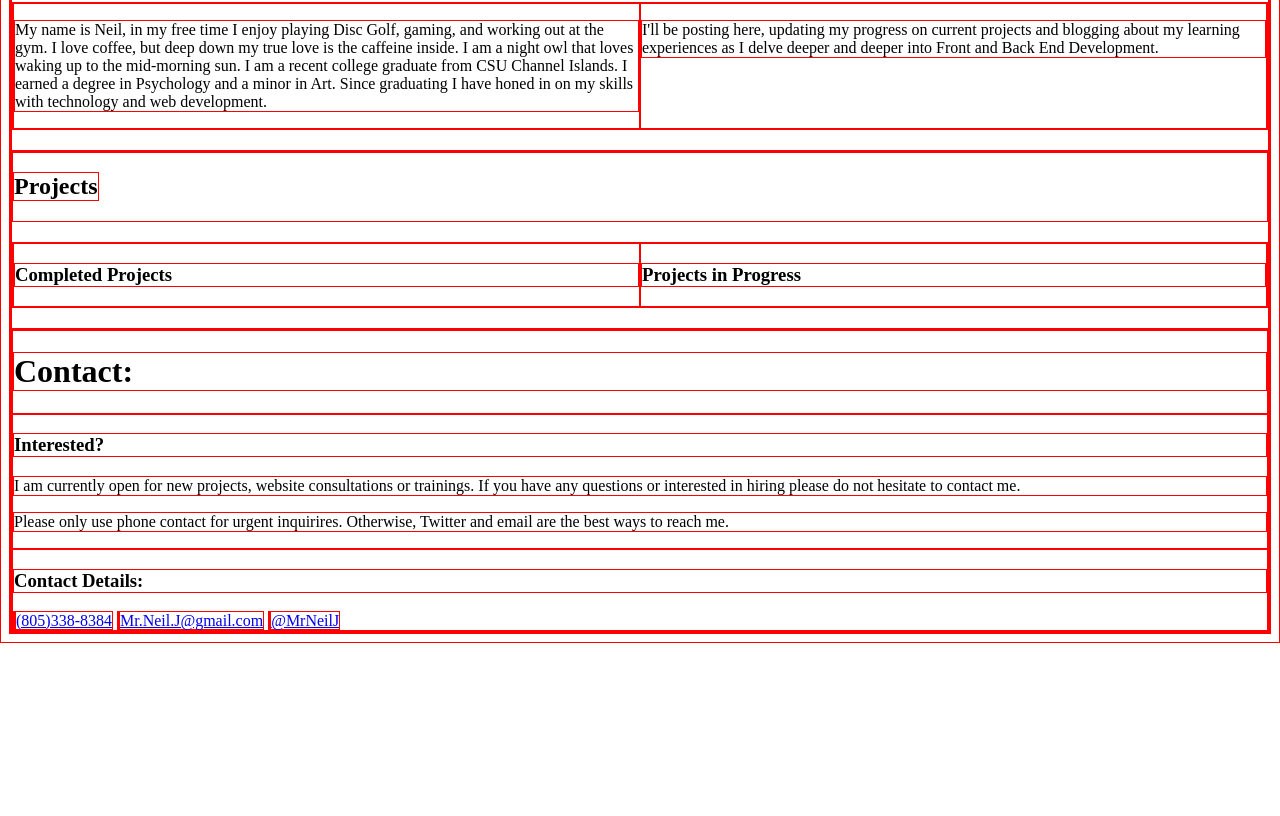
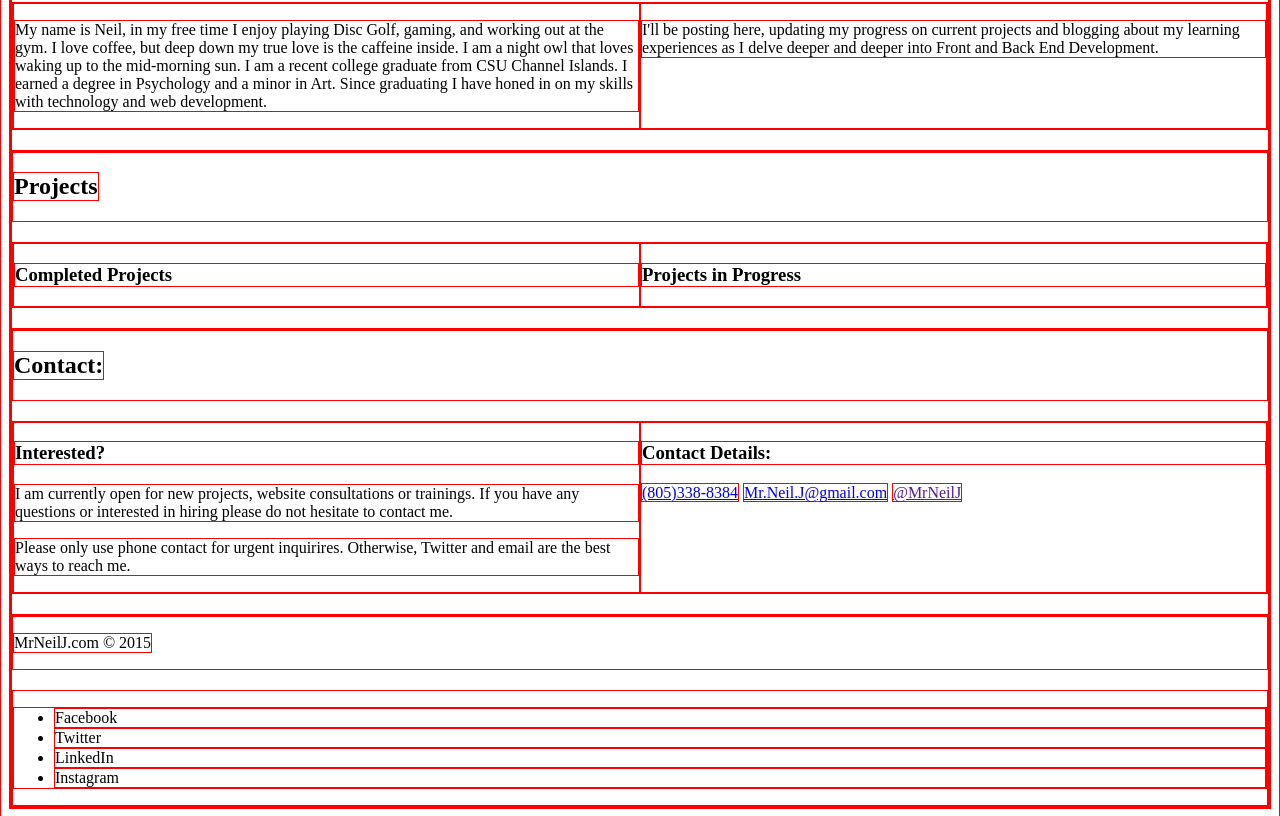
Before and after one commit to MrNeilJ/First_Attempt, a plain HTML site: page index.html in a window 1280 px wide. Shown: the part 296-1112 px from the top of the page. Before the commit the page ends 937 px from the top, so only its background shows below. Drawn offline with Linux system fonts and the light colour scheme.

Commit message:
Final addition for the night
Beautified the HTML.  Will add in the projects section and the rest
tomorrow afternoon

```diff
--- a/index.html
+++ b/index.html
@@ -84,25 +84,27 @@
 		<!--START OF CONTACT ME SECTION-->
 
 		<div class="contact-me">
-                    <div class="contact-header">
-                        <h1 class="sect-header" id="contact">Contact:</h1>
+			<div class="row">
+				<h2>Contact:</h2>
 			</div>
-                    <div class="">
-                        <h3 class="sub-header">Interested?</h3>
-                        <p class="sub-text"> I am currently open for new projects, website consultations or trainings. If you have any questions or interested in hiring please do not hesitate to contact me.</p>
+			<div class="row">
+				<div class="col-6">
+					<h3>Interested?</h3>
+					<p> I am currently open for new projects, website consultations or trainings. If you have any questions or interested in hiring please do not hesitate to contact me.</p>
 
-                        <p class="sub-text">Please only use phone contact for urgent inquirires. Otherwise, Twitter and email are the best ways to reach me.</p>
+					<p>Please only use phone contact for urgent inquirires. Otherwise, Twitter and email are the best ways to reach me.</p>
 
 				</div>
-                    <div class="col col-2-4">
-                        <h3 class="sub-header">Contact Details:</h3>
+				<div class="col-6">
+					<h3>Contact Details:</h3>
 
-                        <a class="contact phone-icon sub-text" href="tel:805-338-8384"><i class="cont-icon icon-phone"></i>(805)338-8384</a>
-                        <a class="contact email-icon sub-text" href="email:Mr.Neil.J@gmail.com"><i class="cont-icon icon-envelope"></i>Mr.Neil.J@gmail.com</a>
-                        <a class="contact twitter-icon sub-text" href="tel:805-338-8384"><i class="cont-icon icon-twitter"></i>@MrNeilJ</a>
+					<a href="tel:805-338-8384">(805)338-8384</a>
+					<a href="email:Mr.Neil.J@gmail.com">Mr.Neil.J@gmail.com</a>
+					<a class="contact twitter-icon sub-text" href="">@MrNeilJ</a>
 				</div>
 			</div>
 		</div>
+
 
 		<!--END OF CONTACT ME SECTION-->
 
@@ -110,6 +112,19 @@
 
 		<!--START OF FOOTER SECTION-->
 
+		<footer>
+			<div class="row">
+				<p class="sub-text">MrNeilJ.com &copy; 2015</p>
+			</div>
+			<div clas="row">
+				<ul>
+					<li>Facebook</li>
+					<li>Twitter</li>
+					<li>LinkedIn</li>
+					<li>Instagram</li>
+				</ul>
+			</div>
+		</footer>
 
 		<!--END OF FOOTER SECTION-->
 	</div>
```
Lines whose indentation alone changed are shown as unchanged.
